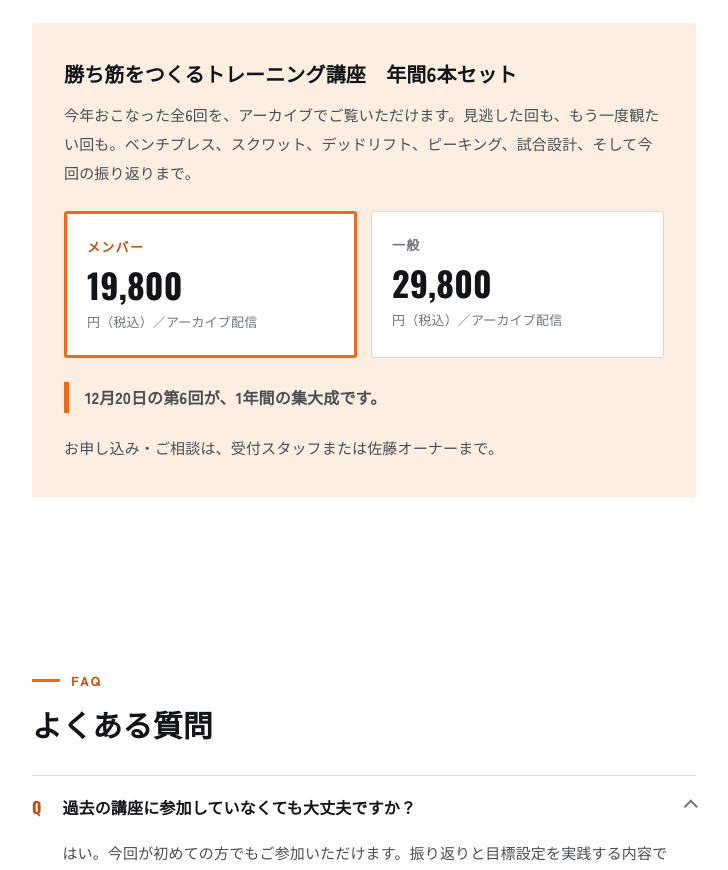
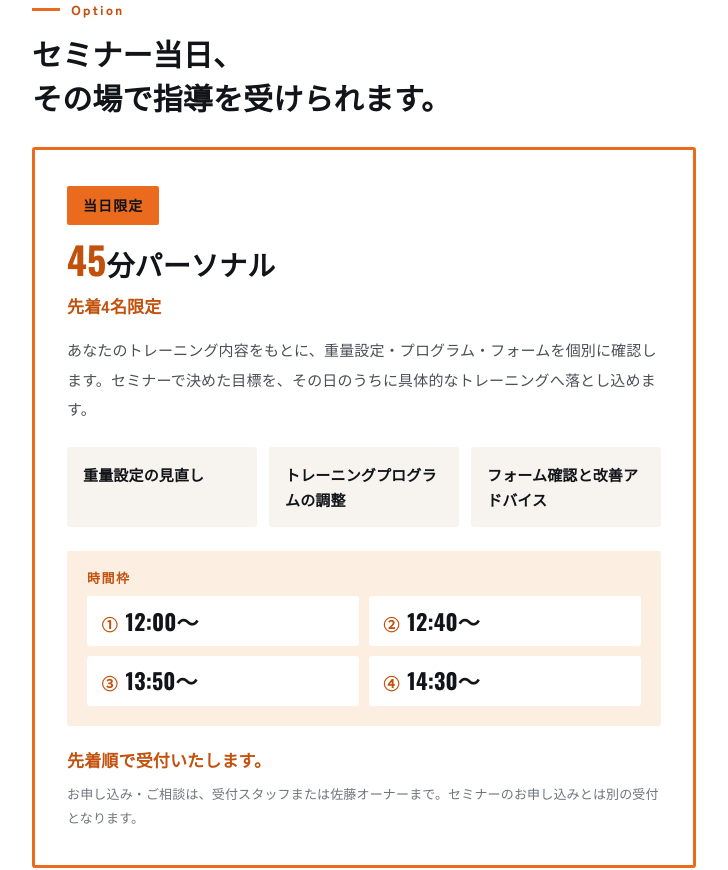
Before and after one commit to shiori0823/nlo, a plain HTML site: page seminar-1220/index.html in a window 1280 px wide. Shown: the part 6320-7190 px from the top of the page, without its empty margins (276-1004 px from the left). Drawn offline with nearby package versions, Linux system fonts and the light colour scheme.

Commit message:
Add the same-day personal training slots, and the archive deadline
Co-Authored-By: Claude Opus 5 <noreply@anthropic.com>
Claude-Session: https://claude.ai/code/session_0169r95ZiBATNM4wyux34bk9

```diff
--- a/seminar-1220/index.html
+++ b/seminar-1220/index.html
@@ -236,6 +236,54 @@
     border-left:5px solid var(--orange); padding:.1rem 0 .1rem 1rem; margin:0;
   }
 
+  /* 当日限定パーソナル */
+  .personal{
+    border:3px solid var(--orange); border-radius:3px;
+    background:var(--paper); padding:1.75rem 1.25rem;
+  }
+  @media (min-width:700px){ .personal{ padding:2.25rem 2rem; } }
+  .personal .tag{
+    display:inline-block; background:var(--orange); color:var(--ink);
+    font-size:.875rem; font-weight:900; letter-spacing:.08em;
+    padding:.35rem 1rem; border-radius:2px; margin:0 0 1rem;
+  }
+  .personal h3{ font-size:clamp(1.375rem,4.8vw,1.75rem); margin-bottom:.5rem; }
+  .personal h3 .big-num{
+    font-family:var(--f-num); font-size:1.35em; font-weight:700;
+    color:var(--orange-ink); line-height:1;
+  }
+  .personal .limit{
+    font-size:1.0625rem; font-weight:900; color:var(--orange-ink);
+    margin:0 0 1rem; line-height:1.6;
+  }
+  .personal > p{ font-size:.9375rem; color:var(--sub); }
+  .perks{ list-style:none; margin:1.5rem 0; padding:0; display:grid; gap:.75rem; }
+  @media (min-width:640px){ .perks{ grid-template-columns:repeat(3,1fr); } }
+  .perks li{
+    background:var(--tint); border-radius:3px; padding:.9rem 1rem;
+    font-size:.9375rem; font-weight:700; line-height:1.7;
+  }
+  .slots{ background:var(--wash); border-radius:3px; padding:1.25rem; margin:1.5rem 0 0; }
+  .slots-h{
+    font-size:.8125rem; font-weight:900; letter-spacing:.12em;
+    color:var(--orange-ink); margin:0 0 .75rem; line-height:1;
+  }
+  .slot-list{
+    list-style:none; margin:0; padding:0;
+    display:grid; gap:.6rem; grid-template-columns:1fr 1fr;
+  }
+  .slot-list li{
+    display:flex; align-items:baseline; gap:.5rem;
+    background:var(--paper); border-radius:3px; padding:.6rem .9rem;
+  }
+  .slot-list .n{ font-size:1rem; font-weight:900; color:var(--orange-ink); line-height:1.4; }
+  .slot-list .t{ font-family:var(--f-num); font-size:1.375rem; font-weight:700; line-height:1.4; }
+  .personal .fcfs{
+    font-size:1.0625rem; font-weight:900; color:var(--orange-ink);
+    margin:1.25rem 0 0; line-height:1.7;
+  }
+  .personal .tiny{ font-size:.8125rem; color:var(--faint); line-height:1.8; margin:.5rem 0 0; }
+
   /* FAQ */
   .faq{ border-top:1px solid var(--rule); }
   .faq details{ border-bottom:1px solid var(--rule); }
@@ -454,6 +502,7 @@
       <div><dt>対象</dt><dd>競技種目を問わず、スポーツに取り組む方</dd></div>
       <div><dt>参加費</dt><dd>メンバー 3,300円／一般 5,500円<small>すべて税込</small></dd></div>
       <div><dt>特典</dt><dd>振り返り＆目標設定ワークシート</dd></div>
+      <div><dt>当日限定</dt><dd>45分パーソナル（先着4名）<small>セミナー終了後、12:00〜の時間枠でおこないます。別途お申し込みが必要です。</small></dd></div>
       <div><dt>講師</dt><dd>佐藤亮太（ノーリミッツ岡山）</dd></div>
     </dl>
     <a class="cta" href="https://square.link/u/9tAu5zzr" target="_blank" rel="noopener">▶ セミナーに申し込む</a>
@@ -461,8 +510,38 @@
   </div>
 </section>
 
+<!-- 当日限定パーソナル -->
+<section class="sec">
+  <div class="wrap">
+    <p class="eyebrow">Option</p>
+    <h2>セミナー当日、<br>その場で指導を受けられます。</h2>
+    <div class="personal">
+      <p class="tag">当日限定</p>
+      <h3><span class="big-num">45</span>分パーソナル</h3>
+      <p class="limit">先着4名限定</p>
+      <p>あなたのトレーニング内容をもとに、重量設定・プログラム・フォームを個別に確認します。セミナーで決めた目標を、その日のうちに具体的なトレーニングへ落とし込めます。</p>
+      <ul class="perks">
+        <li>重量設定の見直し</li>
+        <li>トレーニングプログラムの調整</li>
+        <li>フォーム確認と改善アドバイス</li>
+      </ul>
+      <div class="slots">
+        <p class="slots-h">時間枠</p>
+        <ol class="slot-list">
+          <li><span class="n">①</span><span class="t">12:00〜</span></li>
+          <li><span class="n">②</span><span class="t">12:40〜</span></li>
+          <li><span class="n">③</span><span class="t">13:50〜</span></li>
+          <li><span class="n">④</span><span class="t">14:30〜</span></li>
+        </ol>
+      </div>
+      <p class="fcfs">先着順で受付いたします。</p>
+      <p class="tiny">お申し込み・ご相談は、受付スタッフまたは佐藤オーナーまで。セミナーのお申し込みとは別の受付となります。</p>
+    </div>
+  </div>
+</section>
+
 <!-- 年間6本セット -->
-<section class="sec">
+<section class="sec tinted">
   <div class="wrap">
     <p class="eyebrow">Archive</p>
     <h2>1年分の講座を、まとめて。</h2>
@@ -479,6 +558,7 @@
           <p class="amount" style="margin:0"><span class="v">29,800</span><span class="u">円（税込）／アーカイブ配信</span></p>
         </div>
       </div>
+      <p style="font-size:.875rem;color:var(--faint);line-height:1.8;margin:0 0 1.25rem">アーカイブの視聴期限は2027年3月31日です。</p>
       <p class="closing-line">12月20日の第6回が、1年間の集大成です。</p>
       <p style="margin-top:1.25rem">お申し込み・ご相談は、受付スタッフまたは佐藤オーナーまで。</p>
     </div>
@@ -506,6 +586,10 @@
       <details>
         <summary>年間6本セットには、今回の第6回も含まれますか？</summary>
         <div class="a">はい。今年おこなった全6回が対象で、12月20日の第6回も含まれます。いずれもアーカイブでご覧いただけます。</div>
+      </details>
+      <details>
+        <summary>当日の45分パーソナルは、どう申し込めばいいですか？</summary>
+        <div class="a">受付スタッフまたは佐藤オーナーまでお声がけください。先着4名限定で、セミナーのお申し込みとは別の受付となります。時間枠は12:00〜、12:40〜、13:50〜、14:30〜の4枠です。</div>
       </details>
       <details>
         <summary>セミナーでは実際に目標設定を行いますか？</summary>
```
